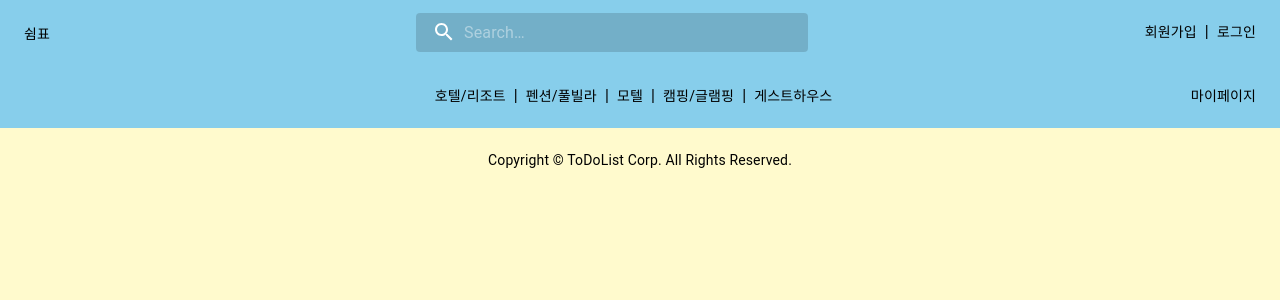
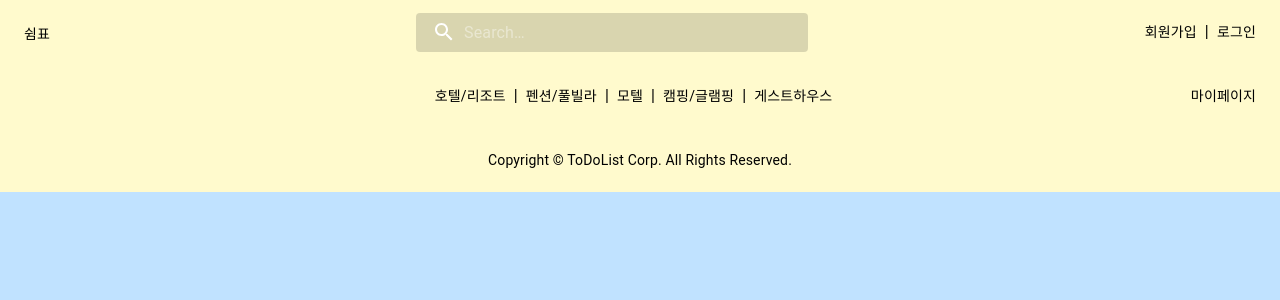
Before and after one commit to BTC-LeeSoonMin/finalPjtSwimpyoFrontend, a React (Create React App) app: page /admin/accommodation/registAccm in a window 1280 px wide. Shown: the top 300 px of the page. Built offline with nearby package versions, Linux system fonts and the light colour scheme; no server answers.

Commit message:
userMain change header, nav, main backgroundColor

```diff
--- a/src/App.js
+++ b/src/App.js
@@ -46,7 +46,7 @@ function App() {
         //         </a>
         //     </header>
         // </div>
-        <div style={{ backgroundColor: 'lemonchiffon', height: '100vh', overflow: 'auto' }}>
+        <div style={{ backgroundColor: '#C0E2FF', height: '100vh', overflow: 'auto' }}>
             <BrowserRouter>
                 <Header />
                 <Nav />
--- a/src/commons/header/user/Header.jsx
+++ b/src/commons/header/user/Header.jsx
@@ -66,7 +66,7 @@ export default function Header() {
     <Box sx={{ flexGrow: 1 }}>
       <AppBar
         position="static"
-        sx={{ backgroundColor: 'skyblue', boxShadow: 'none' }}
+        sx={{ backgroundColor: 'lemonchiffon', boxShadow: 'none' }}
       >
         {' '}
         <Toolbar>
--- a/src/commons/nav/user/Nav.jsx
+++ b/src/commons/nav/user/Nav.jsx
@@ -32,7 +32,7 @@ export default function Nav() {
     <Box sx={{ flexGrow: 1 }}>
       <AppBar
         position="static"
-        sx={{ backgroundColor: 'skyblue', boxShadow: 'none' }}
+        sx={{ backgroundColor: 'lemonchiffon', boxShadow: 'none' }}
       >
         {' '}
         <Toolbar>
```
